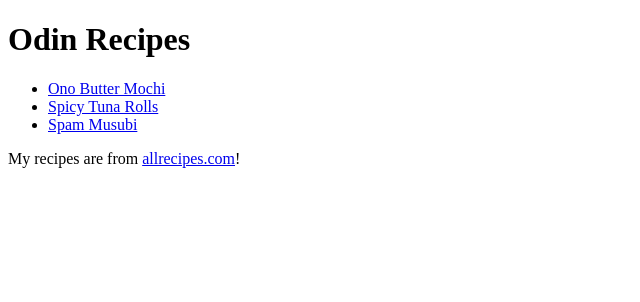
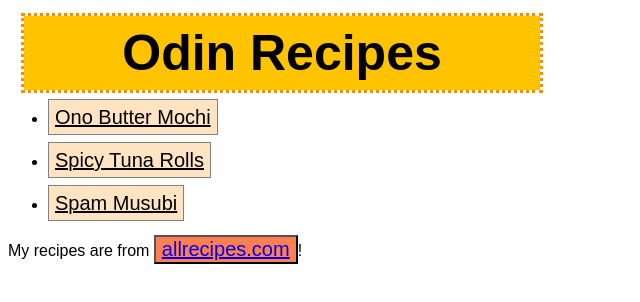
Before and after one commit to alexaornstein/odin-recipes, a plain HTML site: page index.html in a window 1280 px wide. Shown: the whole page, without its empty margins (0-640 px from the left). Drawn offline with Linux system fonts and the light colour scheme.

Commit message:
Add styling to recipes

```diff
--- a/index.html
+++ b/index.html
@@ -4,6 +4,7 @@
     <meta charset="UTF-8">
     <meta name="viewport" content="width=device-width, initial-scale=1.0">
     <title>Odin Recipes</title>
+    <link rel="stylesheet" href="style.css">
 </head>
 <body>
     <h1>Odin Recipes</h1>
@@ -13,7 +14,7 @@
         <li><a href="recipes/spammusubi.html">Spam Musubi</a></li>
       </ul>
 
-      My recipes are from <a href="https://www.allrecipes.com/">allrecipes.com</a>!
+      My recipes are from <button><a href="https://www.allrecipes.com/">allrecipes.com</a></button>!
 
 
 </body>
--- /dev/null
+++ b/style.css
@@ -0,0 +1,42 @@
+body {
+    font-family: Arial, Helvetica, sans-serif;
+  }
+
+  h1 {
+    color: hsl(0, 0%, 0%);
+    font-weight: 800;
+    background-color: #FFC300;
+    font-size: 50px;
+    width: 500px;
+    margin: 16px;
+    padding: 8px;
+    text-align: center;
+    outline: dotted darkorange;
+    white-space: nowrap;
+
+  }
+
+  ul li {
+    margin-bottom: 20px; /* Adjust margin as needed */
+  }
+
+  button {
+    color: hsl(0, 0%, 0%);
+    font-weight: 500;
+    font-size: 20px;
+    background-color: coral;
+
+  }
+
+  a:hover {
+    background-color: lightpink
+  }
+
+  ul a {
+    color: hsl(0, 0%, 0%);
+    font-weight: 500;
+    font-size: 20px;
+    background-color: bisque;
+    border: 1px solid grey;
+    padding: 6px;
+  }
```
Also changed, not shown: recipes/buttermochi.html (+1 -0 lines), recipes/spammusubi.html (+1 -0 lines), recipes/spicytunarolls.html (+1 -0 lines).
